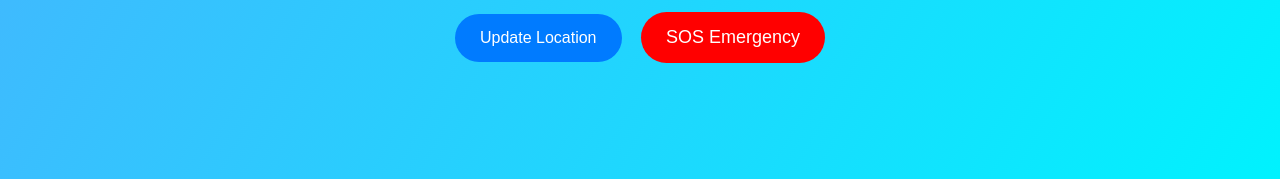
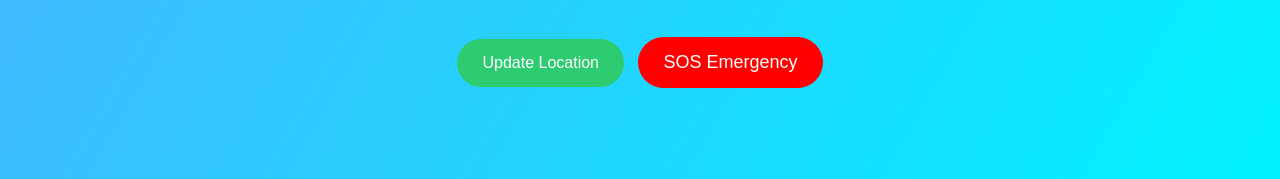
Before and after one commit to rohini-prog/tourist-safety-system, a plain HTML site: page frontend/dashboard.html in a window 1280 px wide. Shown: the part 621-800 px from the top of the page. Drawn offline with nearby package versions, Linux system fonts and the light colour scheme; no server answers.

Commit message:
Update style.css

```diff
--- a/frontend/style.css
+++ b/frontend/style.css
@@ -522,23 +522,7 @@ border-radius:15px;
   font-size:14px;
 }
 
-/* BUTTONS */
-.actions{
-  margin-top:10px;
-}
 
-button{
-  padding:8px 15px;
-  margin:5px;
-  border:none;
-  border-radius:8px;
-  cursor:pointer;
-}
-
-.btn-location{
-  background:#007bff;
-  color:white;
-}
 
 .btn-sos{
   background:red;
```
